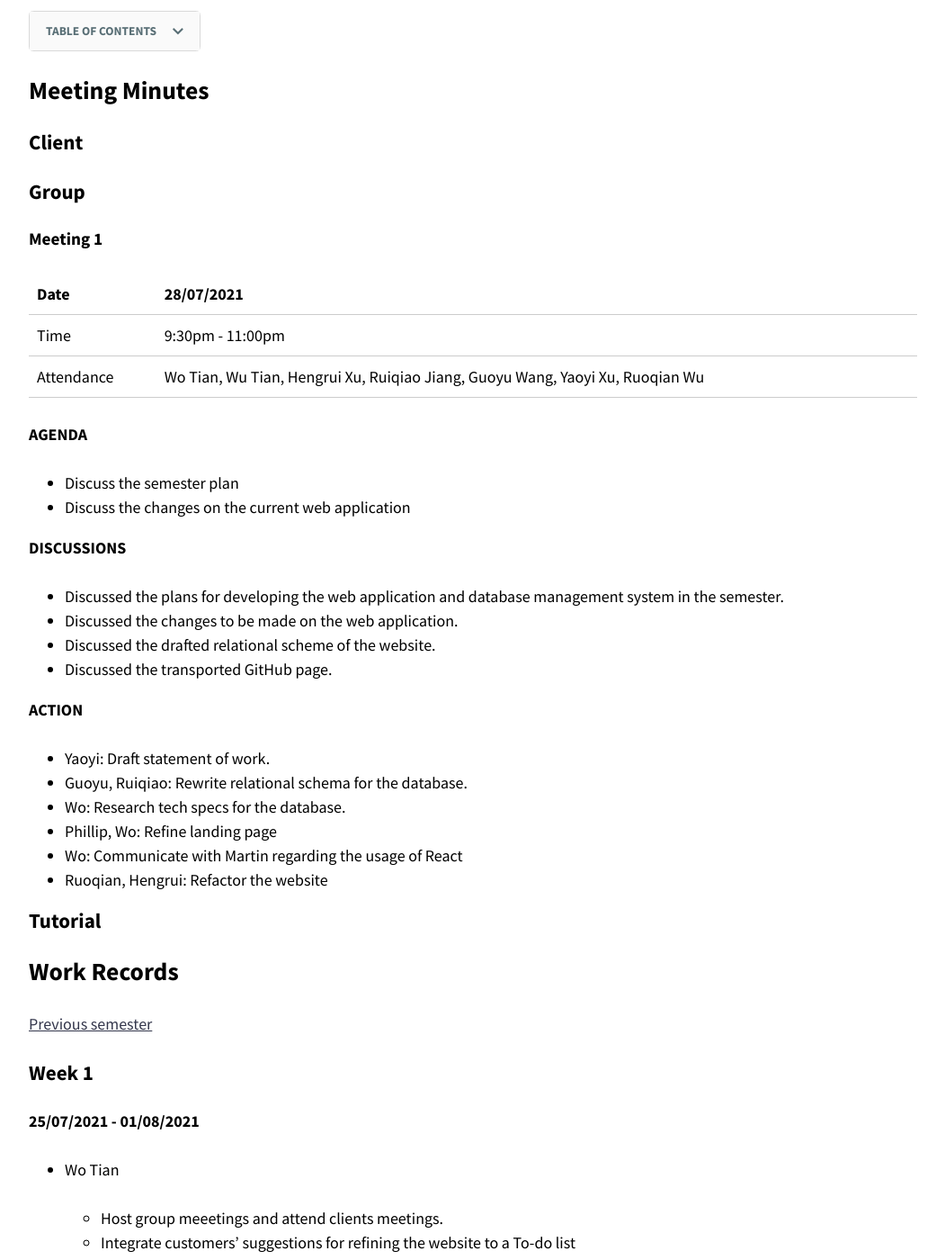
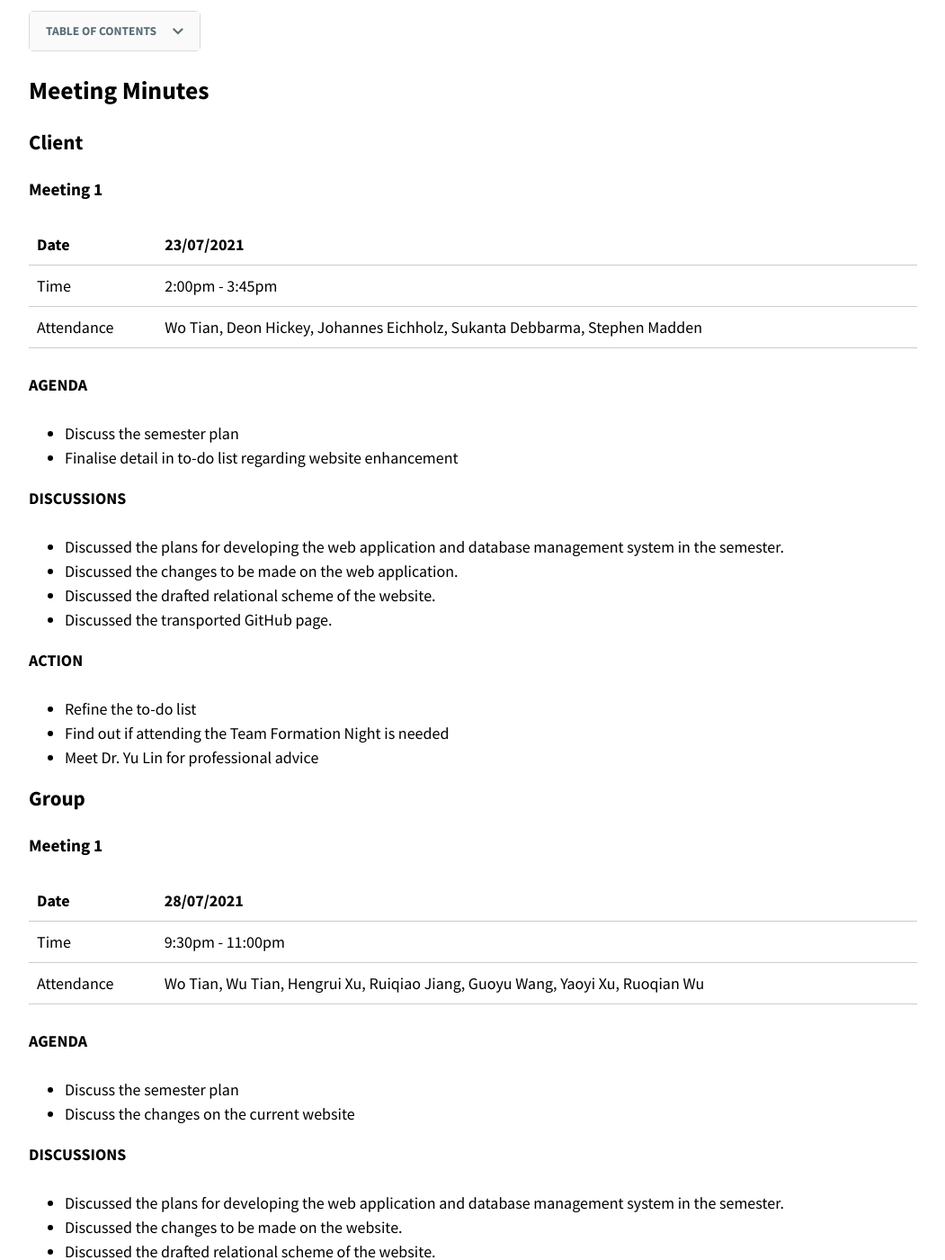
Before and after one commit to optofab/optofab.github.io, a Jekyll site: the page built from logs.md, in a window 1280 px wide and 1400 px high, scrolled down 354 px. Shown: the whole window at 90% size, without its empty margins (114-1165 px from the left). Built offline with Jekyll 4.4.1, drawn with Linux system fonts in a browser that asks for light colours; nearby versions of some CDN libraries; emoji names are drawn with the system emoji font.

Commit message:
Update logs.md

```diff
--- a/logs.md
+++ b/logs.md
@@ -8,6 +8,31 @@ permalink: /logs/
 ## Meeting Minutes
 
 ### Client
+
+#### Meeting 1
+
+| Date       | 23/07/2021                                                                    |
+| ---------- | ----------------------------------------------------------------------------- |
+| Time       | 2:00pm - 3:45pm                                                              |
+| Attendance | Wo Tian, Deon Hickey, Johannes Eichholz, Sukanta Debbarma, Stephen Madden     |
+
+**AGENDA**
+
+- Discuss the semester plan
+- Finalise detail in to-do list regarding website enhancement
+
+**DISCUSSIONS**
+
+- Discussed the plans for developing the web application and database management system in the semester.
+- Discussed the changes to be made on the web application.
+- Discussed the drafted relational scheme of the website.
+- Discussed the transported GitHub page.
+
+**ACTION**
+
+- Refine the to-do list
+- Find out if attending the Team Formation Night is needed
+- Meet Dr. Yu Lin for professional advice
 
 ### Group
 
@@ -21,12 +46,12 @@ permalink: /logs/
 **AGENDA**
 
 - Discuss the semester plan
-- Discuss the changes on the current web application
+- Discuss the changes on the current website
 
 **DISCUSSIONS**
 
 - Discussed the plans for developing the web application and database management system in the semester.
-- Discussed the changes to be made on the web application.
+- Discussed the changes to be made on the website.
 - Discussed the drafted relational scheme of the website.
 - Discussed the transported GitHub page.
 
```
